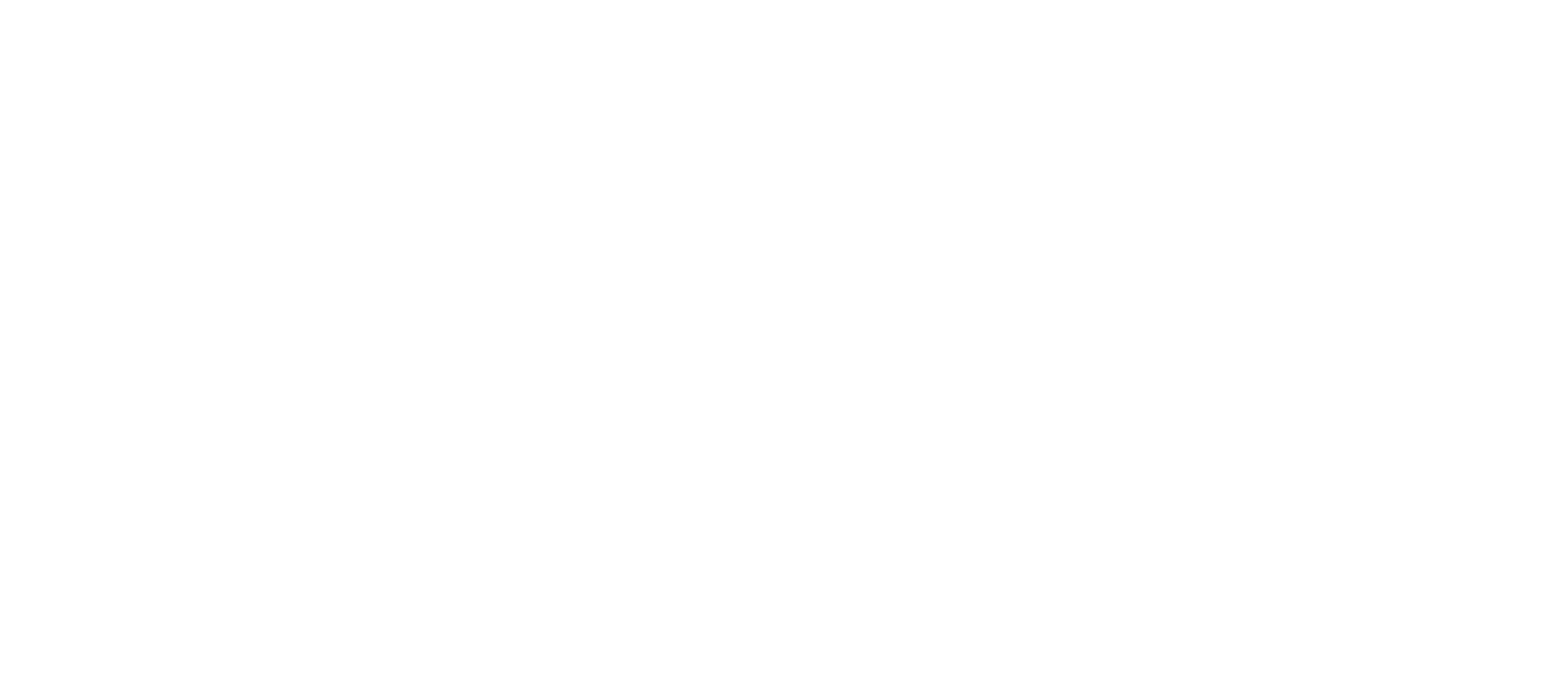
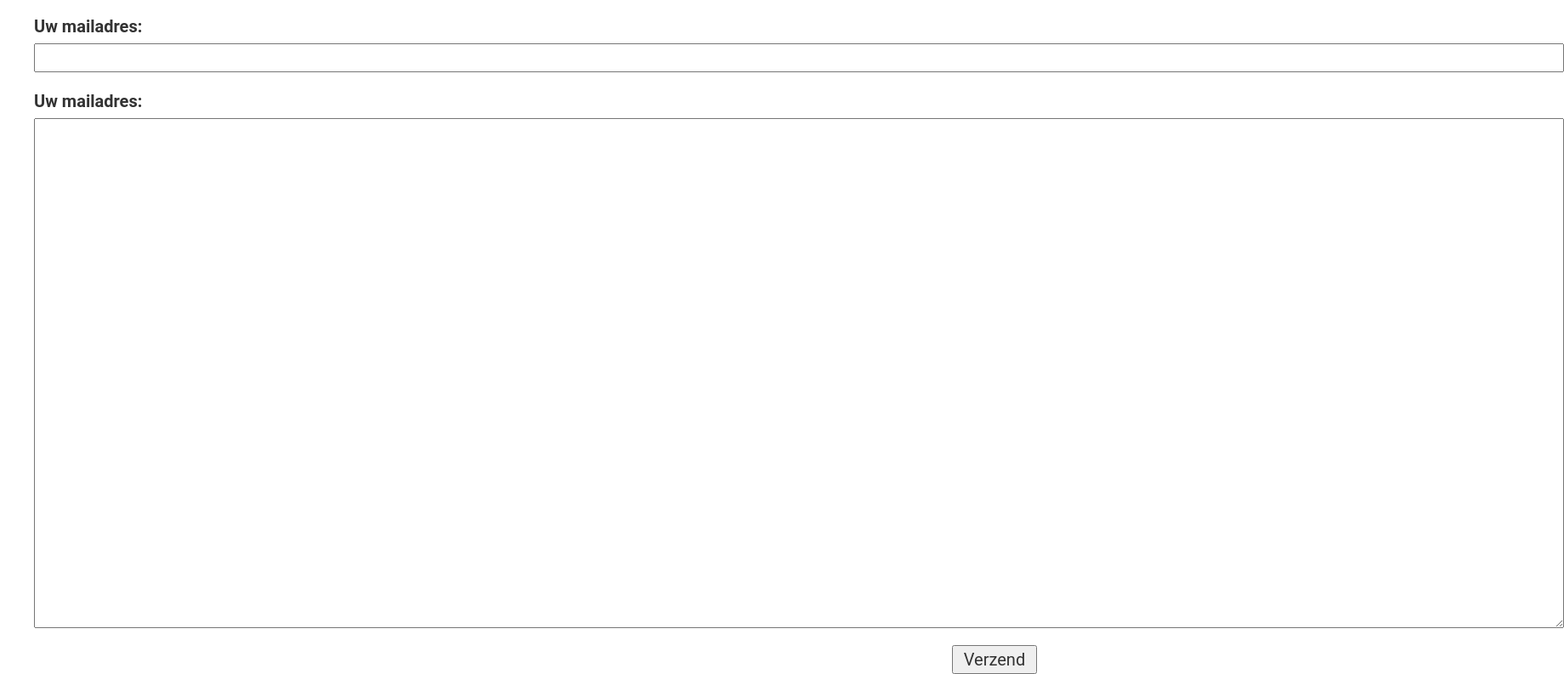
Before and after one commit to ChiroKerkhoven/ChiroKerkhoven.github.io, an Angular app: page / in a window 1280 px wide. Shown: the part 4727-5520 px from the top of the page at 85% size, 1840 px wide, since content can reach past the window. Before the commit the page ends 4489 px from the top, so only its background shows below. Built offline with nearby package versions, Linux system fonts and the light colour scheme.

Commit message:
added contact layout

```diff
--- a/src/app/app.component.css
+++ b/src/app/app.component.css
@@ -87,3 +87,46 @@
 .groepContent {
     margin-left: 1em;
 }
+
+.contactWrapper {
+    margin-left: 1em;
+    font-size: 20px;
+}
+
+input {
+    width: 90em;
+}
+
+textarea {
+    width: 90em;
+    height: 30em;
+}
+
+.message {
+    display: flex;
+    flex-direction: column;
+    justify-content: space-between;
+    margin-bottom: 1em;
+}
+
+.mailadres {
+    display: flex;
+    flex-direction: column;
+    justify-content: space-between;
+    margin-bottom: 1em;
+}
+
+form {
+    margin-left: 1em;
+}
+
+form button{
+    width: 5em;
+}
+
+.sendButton{
+    display: flex;
+    flex-direction: row;
+    justify-content: end;
+    margin-right: 3em;
+}
--- a/src/app/app.component.html
+++ b/src/app/app.component.html
@@ -8,7 +8,7 @@
                     <li><a href="#">Home</a></li>
                     <li><a href="#evenementen">Evenementen</a></li>
                     <li><a href="#onzegroepen">Onze Groepen</a></li>
-                    <li><a href="#">Contact</a></li>
+                    <li><a href="#contact">Contact</a></li>
                     <li><a href="#">Kalender</a></li>
                 </ul>
             </div>
@@ -141,5 +141,25 @@
                 </div>
             </div>
         </div>
+            <div class="contactWrapper">
+                <div  id="contact"></div>
+                <br>
+                <br>
+                <br>
+                <h1>Contact:</h1>
+                <form action="">
+                    <div class="mailadres">
+                        <label for="mailadres">Uw mailadres:</label>
+                        <input type="email" id="mailadres" name="mailadres">
+                    </div>
+                    <div class="message">
+                        <label for="message">Uw mailadres:</label>
+                        <textarea name="message" id="message"></textarea>
+                    </div>
+                    <div class="sendButton">
+                        <button>Verzend</button>
+                    </div>
+                </form>
+        </div>
     </div>
 </body>
```
